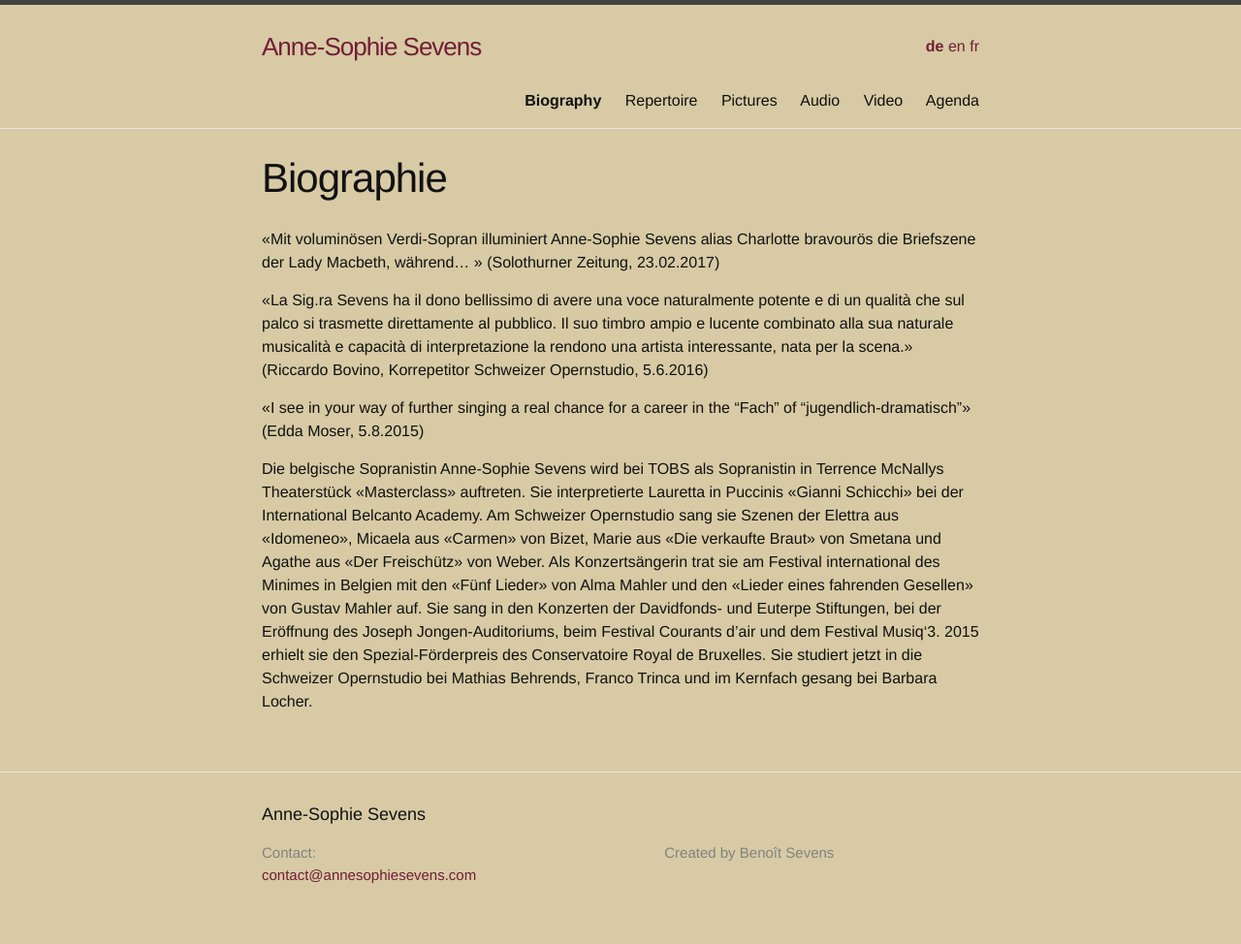
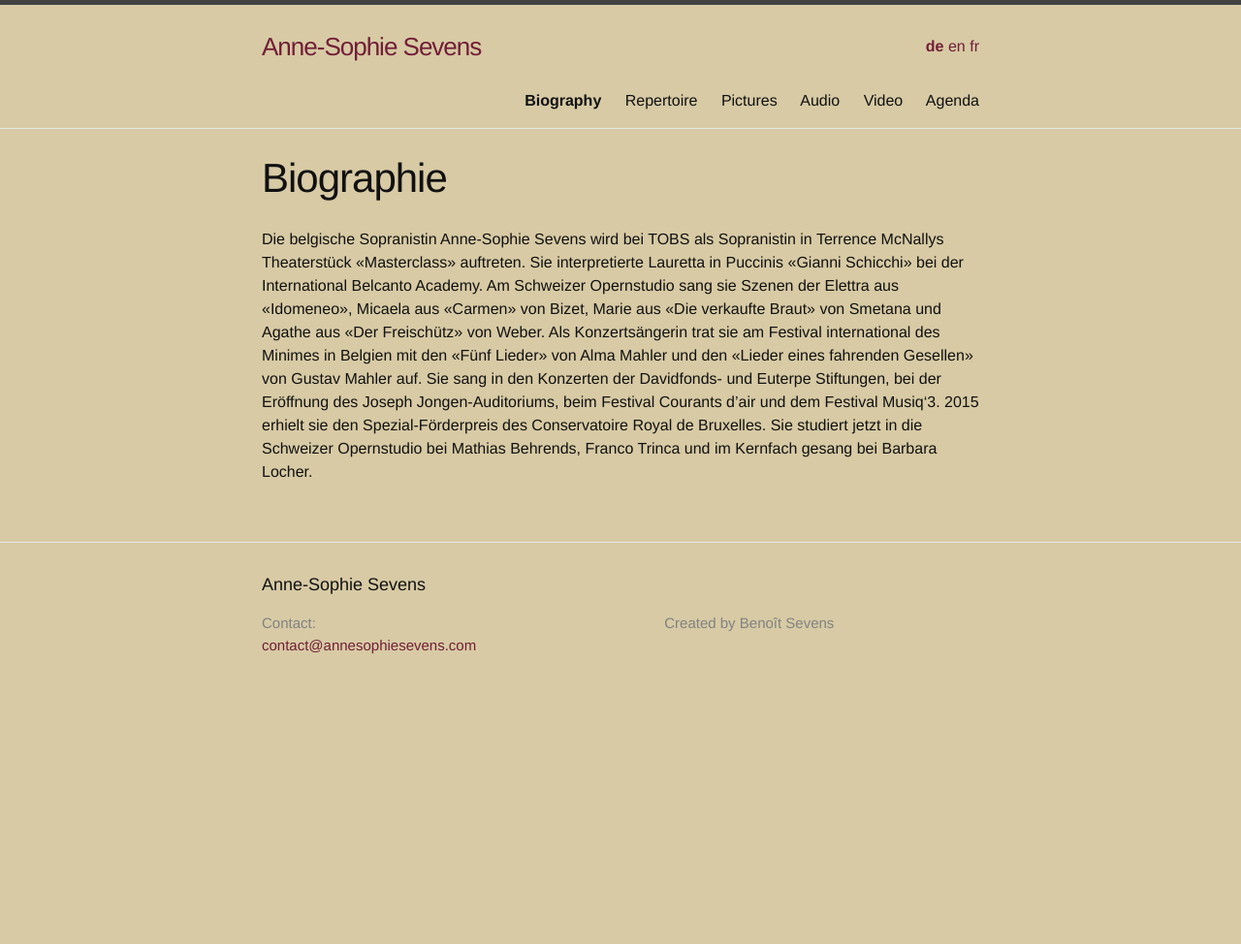
Before and after one commit to annesophie-sevens/annesophie-sevens.github.io, a Jekyll site: the page built from biography-de.md, in a window 1280 px wide. Shown: the whole page at 97% size. Built offline with Jekyll 4.4.1, drawn with Linux system fonts in a browser that asks for light colours; after the commit the page ends 900 px from its top, so only the background shows below that.

Commit message:
Remove quotes from biography

```diff
--- a/biography-de.md
+++ b/biography-de.md
@@ -6,11 +6,6 @@ lang: de
 ref: biography
 
 ---
-«Mit voluminösen Verdi-Sopran illuminiert Anne-Sophie Sevens alias Charlotte bravourös die Briefszene der Lady Macbeth, während... » (Solothurner Zeitung, 23.02.2017)
-
-«La Sig.ra Sevens ha il dono bellissimo di avere una voce naturalmente potente e di un qualità che sul palco si trasmette direttamente al pubblico. Il suo timbro ampio e lucente combinato alla sua naturale musicalità e capacità di interpretazione la rendono una artista interessante, nata per la scena.» (Riccardo Bovino, Korrepetitor Schweizer Opernstudio, 5.6.2016)
-
-«I see in your way of further singing a real chance for a career in the "Fach" of “jugendlich-dramatisch”» (Edda Moser, 5.8.2015)
 
 
 Die belgische Sopranistin Anne-Sophie Sevens wird bei TOBS als Sopranistin in Terrence McNallys Theaterstück «Masterclass» auftreten. Sie interpretierte Lauretta in Puccinis «Gianni Schicchi» bei der International Belcanto Academy. Am Schweizer Opernstudio sang sie Szenen der Elettra aus «Idomeneo», Micaela aus «Carmen» von Bizet, Marie aus «Die verkaufte Braut» von Smetana und Agathe aus «Der Freischütz» von Weber. Als Konzertsängerin trat sie am Festival international des Minimes in Belgien mit den «Fünf Lieder» von Alma Mahler und den «Lieder eines fahrenden Gesellen» von Gustav Mahler auf. Sie sang in den Konzerten der Davidfonds- und Euterpe Stiftungen, bei der Eröffnung des Joseph Jongen-Auditoriums, beim Festival Courants d’air und dem Festival Musiq‘3. 2015 erhielt sie den Spezial-Förderpreis des Conservatoire Royal de Bruxelles. Sie studiert jetzt in die Schweizer Opernstudio bei Mathias Behrends, Franco Trinca und im Kernfach gesang bei Barbara Locher.
```
Also changed, not shown: biography-en.md (+0 -7 lines), biography-fr.md (+0 -5 lines).
